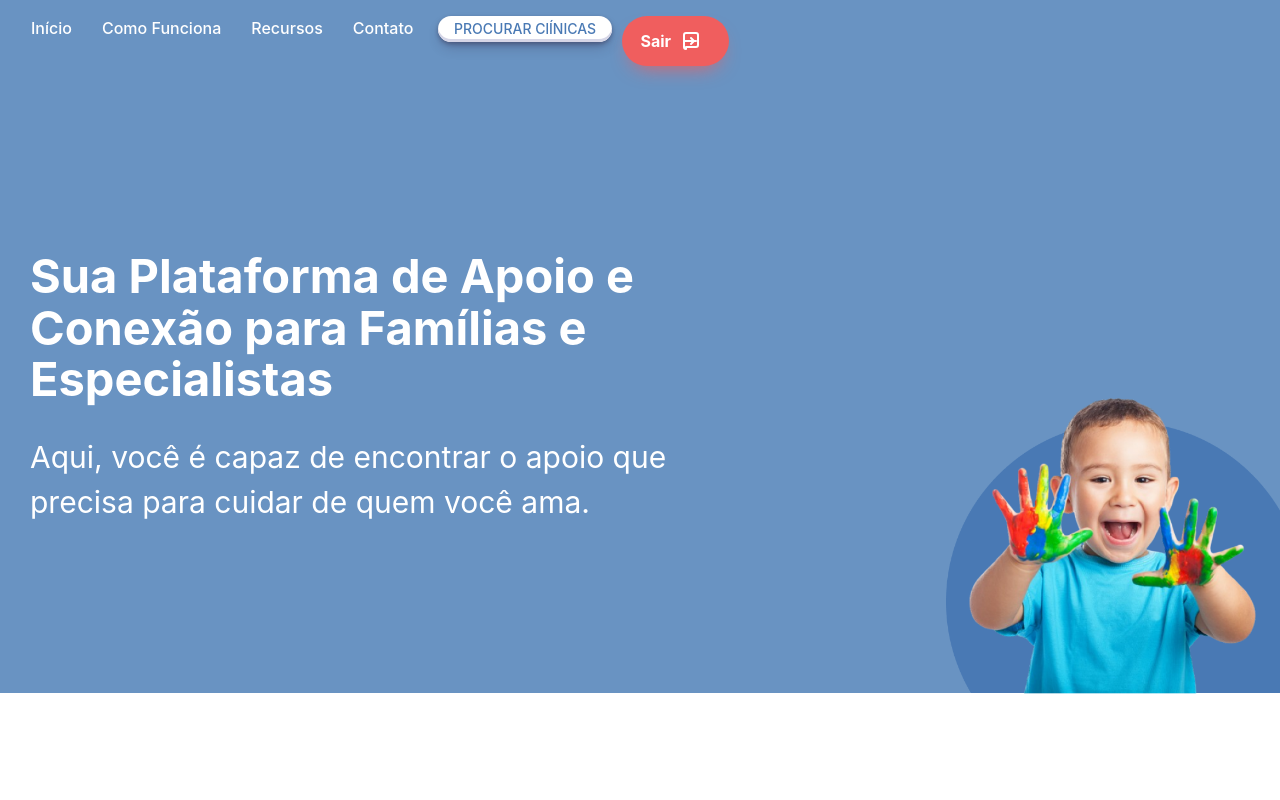
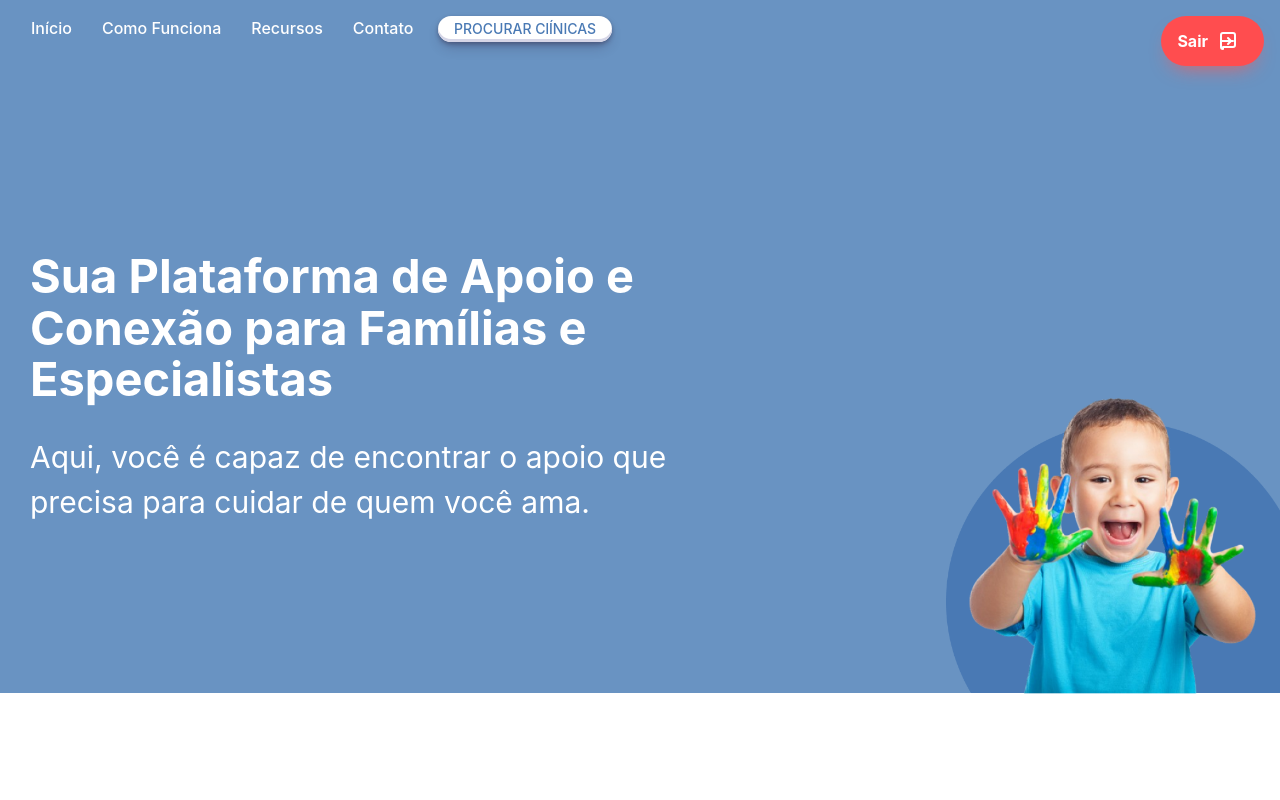
Before and after one commit to h0landa/connect-azul, a React (Vite) app: page / in a window 1280 px wide. Shown: the top 800 px of the page. Built offline with nearby package versions, Linux system fonts and the light colour scheme; sample sign-in values are in the browser's storage.

Commit message:
organizando perfil

```diff
--- a/src/pages/inicio.jsx
+++ b/src/pages/inicio.jsx
@@ -52,6 +52,11 @@ function Navbar() {
   return (
     <nav style={styles.navbar}>
       <ul style={styles.navList}>
+        <div style={{    listStyle: 'none',
+    padding: 0,
+    display: 'flex',
+    justifyContent: 'space-between',}}>
+
         {[
           { id: 'inicio', label: 'Início' },
           { id: 'about', label: 'Como Funciona' },
@@ -77,14 +82,21 @@ function Navbar() {
           </Link>
           </li>:null
           }
+        </div>
+
+        <div style={{
+            display: 'flex',
+            alignItems: 'center',
+            justifyContent: 'center',
+          }}>
 
           {
-            localStorage.getItem("token") && localStorage.getItem("clinicaId")?
-          <li style={{ marginLeft: 'auto' }} >
-            <Link to="/telaPerfilClinica">
-            <img src={Avatar} alt="Child" style={{width:50, height:50}}/>
-            </Link>
-          </li>:null
+            localStorage.getItem("token") && localStorage.getItem("clinicaId") && localStorage.getItem("clinicaId") !== "undefined" && localStorage.getItem("clinicaId") !== "" ?
+            <li style={{ marginRight: 20 }}>
+              <Link to="/telaPerfilClinica">
+                <img src={Avatar} alt="Child" style={{width: 50, height: 50}} />
+              </Link>
+            </li> : null
           }
            {
             localStorage.getItem("token") ?
@@ -92,7 +104,19 @@ function Navbar() {
       <button
         onClick={handleLogout}
         className="sair-button button-34-red"
-        style={{ display: 'flex', alignItems: 'center', gap: '8px', marginLeft: 10 }}
+        style={{
+          display: 'flex',
+          alignItems: 'center',
+          gap: '8px',
+          padding: '8px 16px',
+          backgroundColor: '#ff4d4f',
+          color: '#fff',
+          border: 'none',
+          cursor: 'pointer',
+          transition: 'background-color 0.3s ease',
+        }}
+        onMouseOver={(e) => (e.target.style.backgroundColor = '#d9363e')}
+        onMouseOut={(e) => (e.target.style.backgroundColor = '#ff4d4f')}
       >
         <span>Sair</span>
         <svg
@@ -114,6 +138,7 @@ function Navbar() {
       </button>
     </li>
           :null}
+</div>
       </ul>
     </nav>
   );
@@ -260,7 +285,7 @@ const styles = {
     listStyle: 'none',
     padding: 0,
     display: 'flex',
-    justifyContent: 'flex-start',
+    justifyContent: 'space-between',
   },
   navItem: {
     color: '#fff',
```
